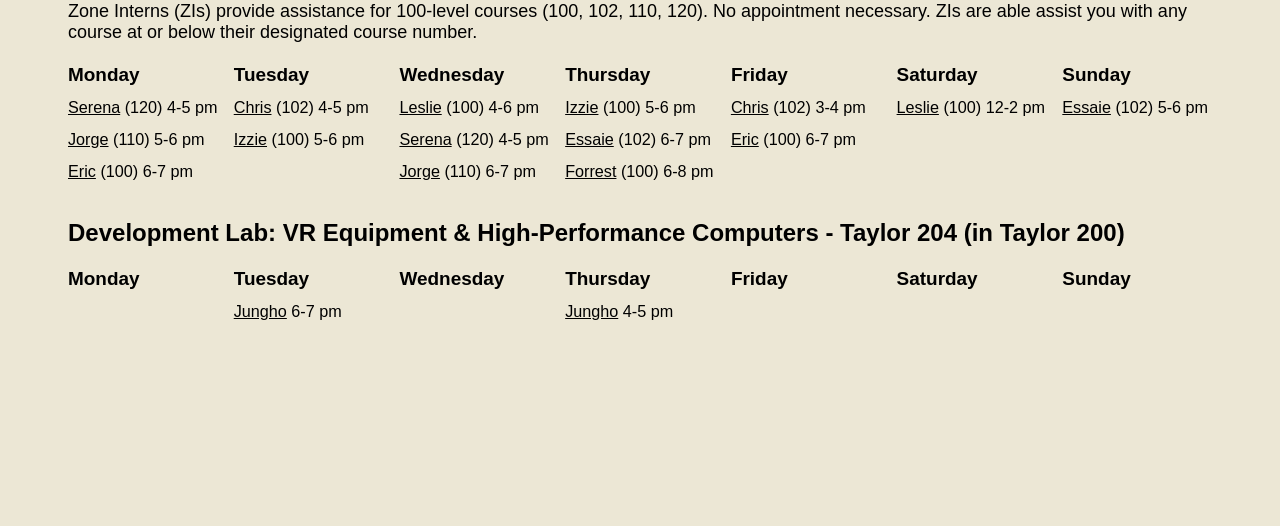
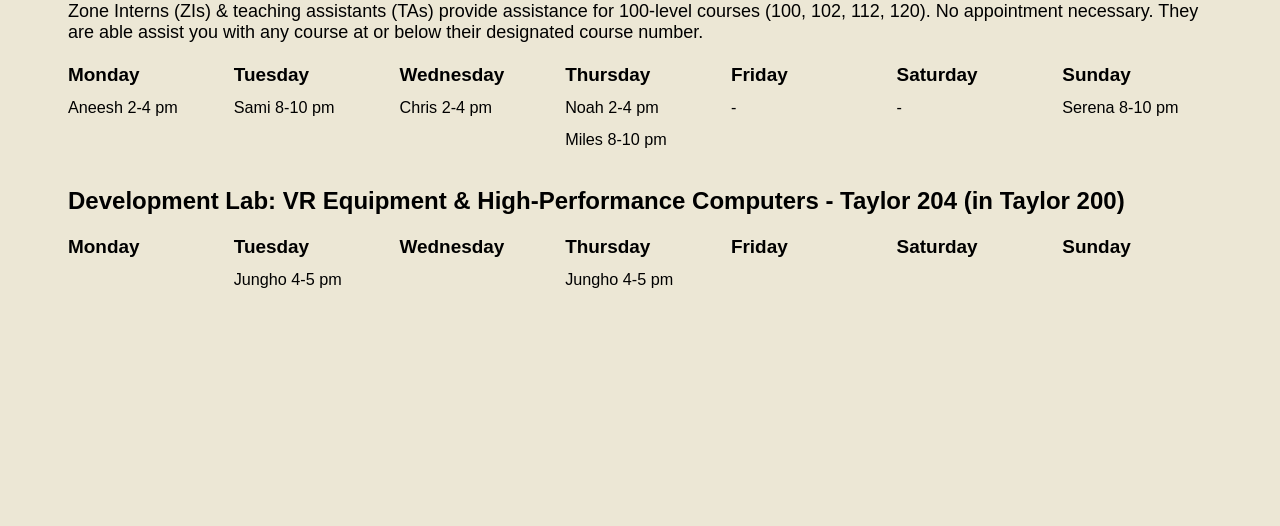
Before and after one commit to College-of-Wooster-CS/College-of-Wooster-CS.github.io, a plain HTML site: page development-lab-cs-help.html in a window 1280 px wide. Shown: the part 274-800 px from the top of the page. Drawn offline with Linux system fonts and the light colour scheme.

Commit message:
Update Fall 2025 Computer Lab times

```diff
--- a/development-lab-cs-help.html
+++ b/development-lab-cs-help.html
@@ -21,10 +21,10 @@
 
         <li>
 
-            <h2>Computer Science Zone Interns - Taylor 205</h2>
+            <h2>Computer Science STEM Zone - Taylor 205</h2>
 
             <p class="help-description">
-                Zone Interns (ZIs) provide assistance for 100-level courses (100, 102, 110, 120). No appointment necessary. ZIs are able
+                Zone Interns (ZIs) & teaching assistants (TAs) provide assistance for 100-level courses (100, 102, 112, 120). No appointment necessary. They are able
                 assist you with any course at or below their designated course number.
             </p>
 
@@ -32,45 +32,38 @@
 
                 <li>
                     <h3>Monday</h3>
-                    <p><a href="mailto:swarner26@wooster.edu">Serena</a> (120) 4-5 pm</p>
-                    <p><a href="mailto:jquinteros25@wooster.edu">Jorge</a> (110) 5-6 pm</p>
-                    <p><a href="mailto:eliu25@wooster.edu">Eric</a> (100) 6-7 pm</p>
+                    <p>Aneesh 2-4 pm</p>
                 </li>
 
                 <li>
                     <h3>Tuesday</h3>
-                    <p><a href="mailto:cvann26@wooster.edu">Chris</a> (102) 4-5 pm</p>
-                    <p><a href="mailto:icorley25@wooster.edu">Izzie</a>  (100) 5-6 pm</p>
+                    <p>Sami 8-10 pm</p>
                 </li>
 
                 <li>
                     <h3>Wednesday</h3>
-                    <p><a href="mailto:losei-anane27@wooster.edu">Leslie</a> (100) 4-6 pm</p>
-                    <p><a href="mailto:swarner26@wooster.edu">Serena</a> (120) 4-5 pm</p>
-                    <p><a href="mailto:jquinteros25@wooster.edu">Jorge</a> (110) 6-7 pm</p>
+                    <p>Chris 2-4 pm</p>
                 </li>
 
                 <li>
                     <h3>Thursday</h3>
-                    <p><a href="mailto:icorley25@wooster.edu">Izzie</a> (100) 5-6 pm</p>
-                    <p><a href="mailto:emezmur26@wooster.edu">Essaie</a> (102) 6-7 pm</p>
-                    <p><a href="mailto:ecurry25@wooster.edu">Forrest</a> (100) 6-8 pm</p>
+                    <p>Noah 2-4 pm</p>
+                    <p>Miles 8-10 pm</p>
                 </li>
 
                 <li>
                     <h3>Friday</h3>
-                    <p><a href="mailto:cvann26@wooster.edu">Chris</a> (102) 3-4 pm</p>
-                    <p><a href="mailto:eliu25@wooster.edu">Eric</a> (100) 6-7 pm</p>
+                    <p>-</p>
                 </li>
 
                 <li>
                     <h3>Saturday</h3>
-                    <p><a href="mailto:losei-anane27@wooster.edu">Leslie</a> (100) 12-2 pm</p>
+                    <p>-</p>
                 </li>
 
                 <li>
                     <h3>Sunday</h3>
-                    <p><a href="mailto:emezmur26@wooster.edu">Essaie</a> (102) 5-6 pm</p>
+                    <p>Serena 8-10 pm</p>
                 </li>
 
             </ul>
@@ -89,7 +82,7 @@
 
                 <li>
                     <h3>Tuesday</h3>
-                    <p><a href="mailto:jpark26@wooster.edu">Jungho</a> 6-7 pm</p>
+                    <p>Jungho 4-5 pm</p>
                 </li>
 
                 <li>
@@ -98,7 +91,7 @@
 
                 <li>
                     <h3>Thursday</h3>
-                    <p><a href="mailto:jpark26@wooster.edu">Jungho</a> 4-5 pm</p>
+                    <p>Jungho 4-5 pm</p>
                 </li>
 
                 <li>
```
